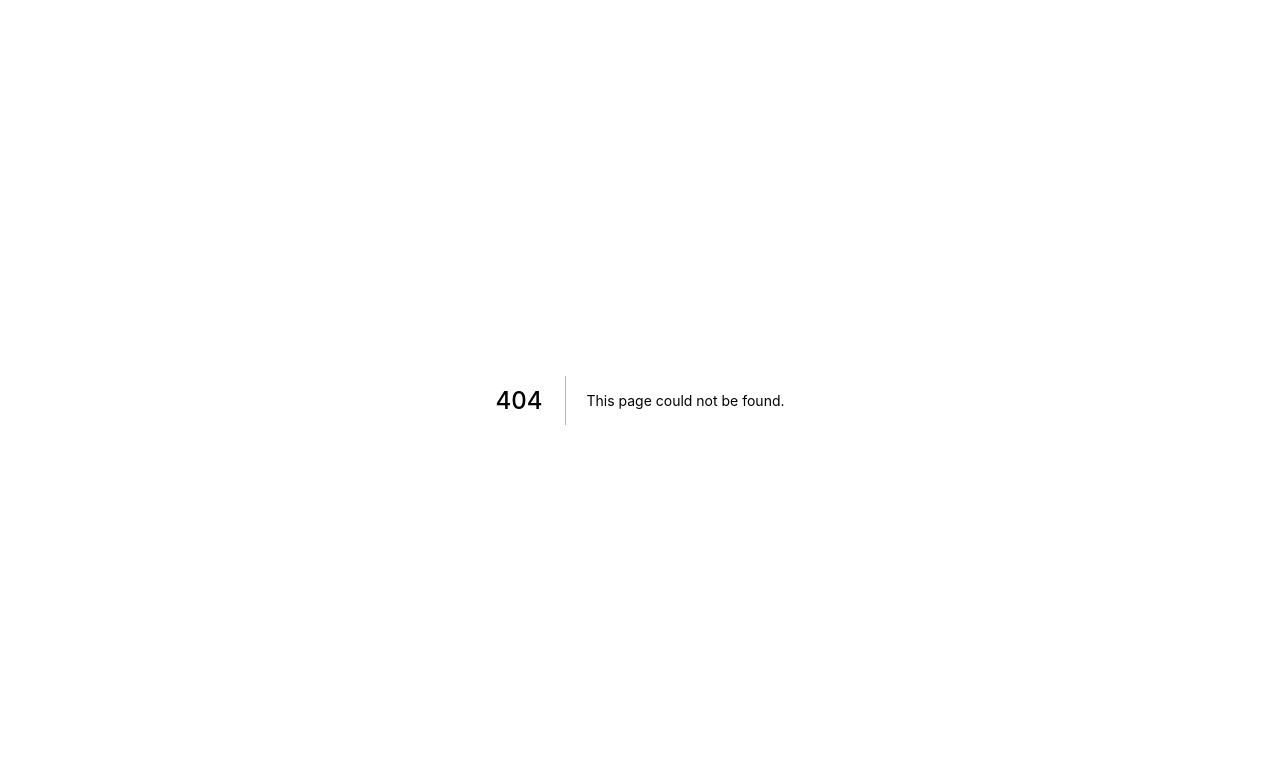
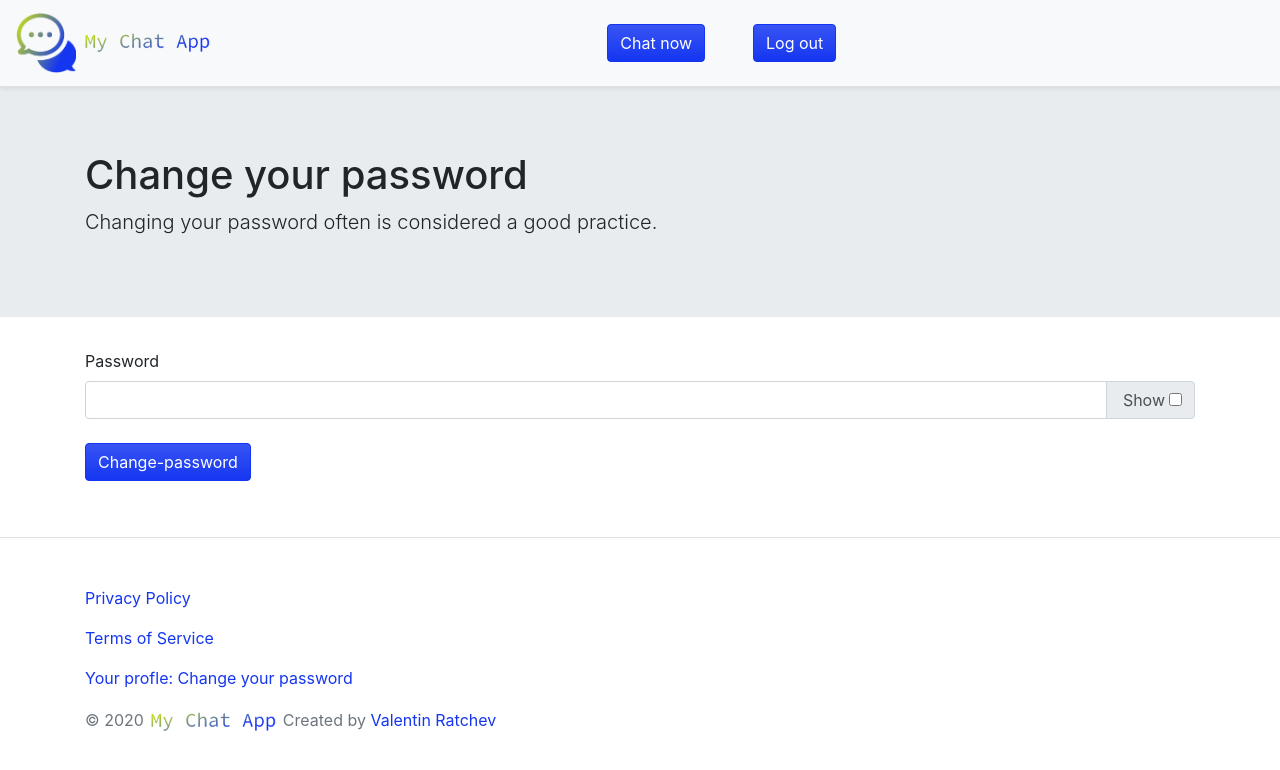
Before and after one commit to valtur11/My-chat-app, a Next.js app in the folder client/: page /changePassword in a window 1280 px wide. Before the commit this address had no page. Shown: the top 770 px of the page. Built offline with nearby package versions, Linux system fonts and the light colour scheme.

Commit message:
Add changing password feature

```diff
--- a/client/components/Authentication.js
+++ b/client/components/Authentication.js
@@ -64,7 +64,7 @@ function AuthForm ({ type }) {
           {authType} successful. Email: {formData.successMessage.email}
         </div>)}
 
-        <div className='form-group'>
+        { type !== 'change-password' && <div className='form-group'>
           <label>Email</label>
           <input
             className='form-control'
@@ -73,7 +73,7 @@ function AuthForm ({ type }) {
             value={formData.email}
             onChange={handleInputChange}
             required />
-        </div>
+        </div>}
 
         <div className='form-group'>
           <label>Password</label>
@@ -107,9 +107,9 @@ function AuthForm ({ type }) {
         <input type="submit" className ='btn btn-primary my-2' value={authType} />
 
         {
-          type === 'login' ? (
+          type !== 'change-password' && (type === 'login' ? (
             <p className='text-muted'>Need an account? <Link href='/signup'><a> Sign up </a></Link></p>
-          ) : (<p className='text-muted'>Already have an account? <Link href='/'><a> Login </a></Link></p>)
+          ) : (<p className='text-muted'>Already have an account? <Link href='/'><a> Login </a></Link></p>))
         }
       </form>
     </>
--- a/client/components/Layout.js
+++ b/client/components/Layout.js
@@ -45,6 +45,7 @@ function Layout({ children, date }) {
         <div className = 'container'>
           <p> <a href = '#'> Privacy Policy </a> </p>
           <p> <a href = '#'> Terms of Service </a> </p>
+          <p><Link href='/changePassword'><a>Your profle: Change your password</a></Link></p>
           <p> &copy; {date.currentYear} <img  src='/profile.png' className='img-fluid' width='130' height='30' /> Created by <a href = 'https://valentinratchev.com'> Valentin Ratchev </a> </p>
         </div>
       </footer>
--- /dev/null
+++ b/client/pages/changePassword.js
@@ -0,0 +1,32 @@
+import Layout from '../components/Layout';
+import AuthForm from '../components/Authentication';
+
+export default function Signup ({data}) {
+  return (
+    <Layout date = {data}>
+      <div className="jumbotron jumbotron-fluid">
+        <div className = 'container'>
+          <h1>
+              Change your password
+          </h1>
+
+          <p className="lead">
+            Changing your password often is considered a good practice.
+          </p>
+        </div>
+      </div>
+
+      <AuthForm type='change-password'/>
+    </Layout>
+  );
+}
+
+export async function getStaticProps() {
+  const data = { currentYear: new Date().getFullYear() };
+
+  return {
+    props: {
+      data
+    }
+  };
+}
```
Also changed, not shown: 2 other files (tests, documents, lock files or other folders).
